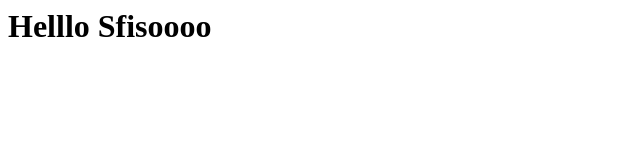
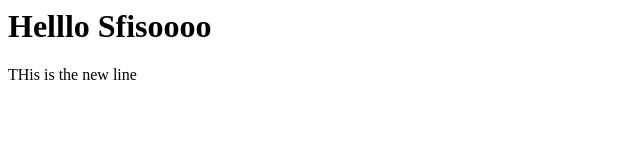
Before and after one commit to SfisoNxumalo/StudentManagementSystem, a plain HTML site: page index.html in a window 1280 px wide. Shown: the whole page, without its empty margins (0-640 px from the left). Drawn offline with Linux system fonts and the light colour scheme.

Commit message:
I made a change

```diff
--- a/index.html
+++ b/index.html
@@ -1 +1,2 @@
 <h1>Helllo  Sfisoooo</h1>
+<p>THis is the new line</p>
```
